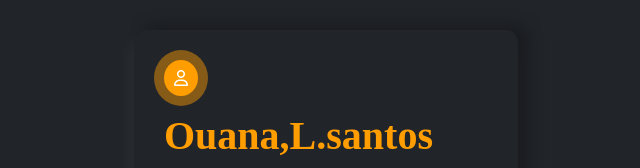
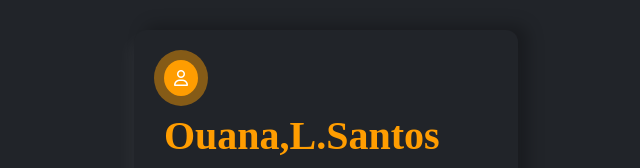
Before and after one commit to Gersonhack/gersonk, a plain HTML site: page home.html in a window 1280 px wide. Shown: the top 168 px of the page, 314-954 px from the left. Drawn offline with Linux system fonts and the light colour scheme.

Commit message:
subir meu arquivo home

```diff
--- a/home.html
+++ b/home.html
@@ -25,7 +25,7 @@
 		<div class="content">
 			<div class="container infors-perfil">
 				<i class="far fa-user"></i>
-				<h1><span style="color:#ff9d01">Ouana,L.santos</span></h1>
+				<h1><span style="color:#ff9d01">Ouana,L.Santos</span></h1>
 				<p>explicador #matemática #quimica #fisica</p>
 				<div class="redes-sociais">
 					<p>👨‍💻</p>
```
